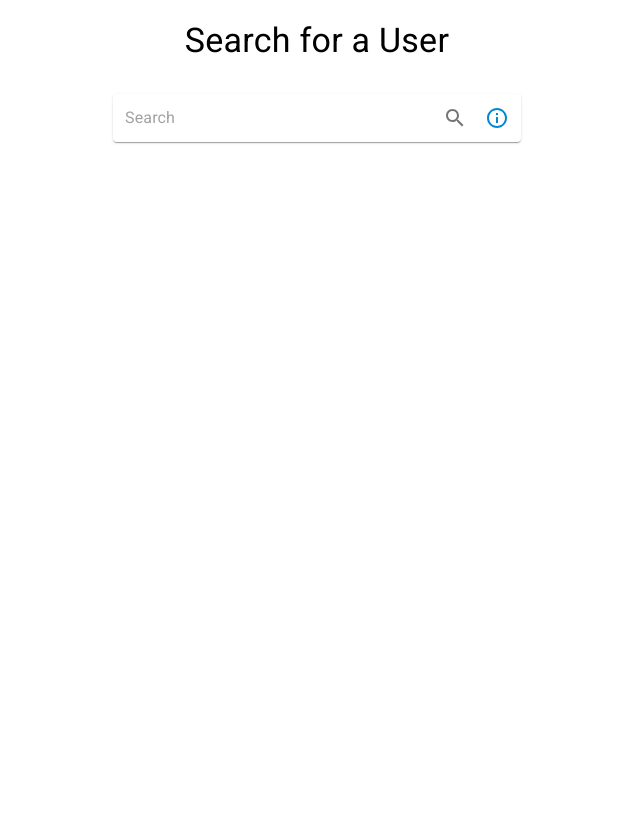
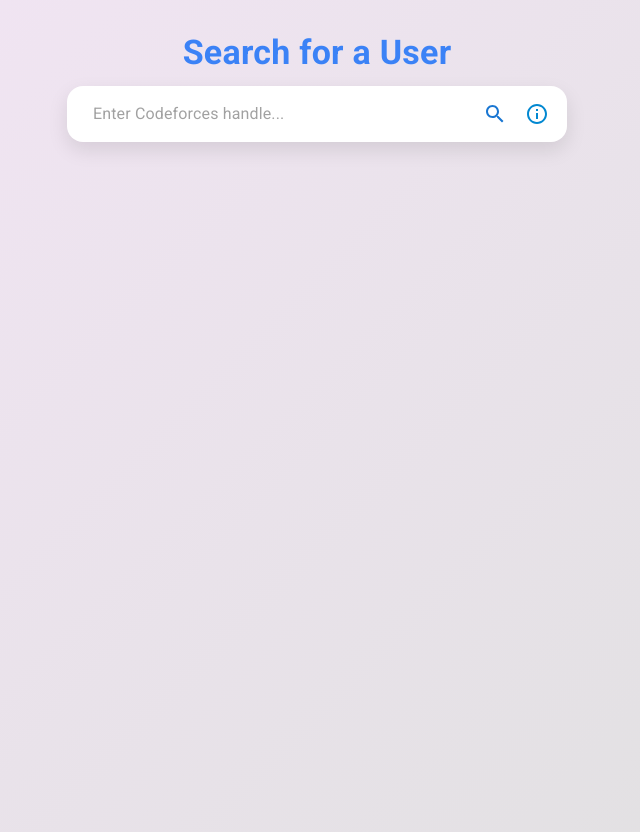
Before and after one commit to EngineerAnishSharma/Codeforces_Visualizer, a React (Create React App) app in the folder frontend/: page /single-user in a window 1280 px wide. Shown: the whole page, without its empty margins (323-963 px from the left). Before the commit the page ends 800 px from the top, so only its background shows below. Built offline with nearby package versions, Linux system fonts and the light colour scheme; no server answers.

Commit message:
single andcompare

```diff
--- a/frontend/src/App.jsx
+++ b/frontend/src/App.jsx
@@ -23,14 +23,19 @@
     </div>
   );
 }
-
 function SingleUser() {
   return (
-    <>
+    <div
+      style={{
+        minHeight: "100vh",
+        background: "linear-gradient(135deg, #f3e5f5, #e0e0e0)",
+        paddingBottom: "2rem",
+      }}
+    >
       <Search />
       <SplitScreen />
       <ExportAll />
-    </>
+    </div>
   );
 }
 
--- a/frontend/src/Component/Compare.jsx
+++ b/frontend/src/Component/Compare.jsx
@@ -1,9 +1,9 @@
 import React, { useState, useEffect, useRef } from 'react';
 import axios from 'axios';
 import { Alert, AlertTitle } from '@material-ui/lab';
-import { Grid, Button, TextField} from '@material-ui/core';
+import { Grid, Button, TextField } from '@material-ui/core';
 
-import { CompareUserInfo, CompareContestInfo, CompareContestRatingGraph, CompareProblemIndexGraph, CompareProblemRatingGraph, CompareSubmissionsGraph, CompareCommonContestsChart, CompareCommonContestsTable} from '../Compare';
+import { CompareUserInfo, CompareContestInfo, CompareContestRatingGraph, CompareProblemIndexGraph, CompareProblemRatingGraph, CompareSubmissionsGraph, CompareCommonContestsChart, CompareCommonContestsTable } from '../Compare';
 import styles from './Compare.module.css';
 
 const Compare = () => {
@@ -37,7 +37,7 @@
     function renderData() {
 
         // if(userInfo1 && username1 === userInfo1.handle && userInfo2 && username2 === userInfo2.handle){
-        if(userInfo1 && userInfo2){
+        if (userInfo1 && userInfo2) {
             return (
                 <>
                     <div className={styles.narrowOuter}>
@@ -148,19 +148,28 @@
             setUserSubmissions2(user2);
         }
 
-        if(username1 !== '' && username2 !== ''){
+        if (username1 !== '' && username2 !== '') {
             fetchData();
         }
 
     }, [username1, username2]);
 
     return (
-        <div>
-            <form className={styles.form} noValidate autoComplete="on" onSubmit={handleSubmit} >
+        <div
+            style={{
+                minHeight: '100vh',
+                background: 'linear-gradient(135deg, #e3f2fd, #fce4ec)', // pastel blue to pink
+                paddingBottom: '2rem',
+                paddingTop: '2rem',
+            }}
+        >
+            <h1 style={{ textAlign: 'center', color: '#4a148c', marginBottom: '1.5rem', fontWeight: 600 }}>
+                Compare Codeforces Users
+            </h1>
+            <form className={styles.form} noValidate autoComplete="on" onSubmit={handleSubmit}>
                 <div className={styles.flexContainer}>
                     <TextField
                         className={styles.textInput}
-                        //onChange={(e) => setCurrname1(e.target.value)}
                         label="Codeforces Username 1"
                         variant="outlined"
                         color="primary"
@@ -169,7 +178,6 @@
                     />
                     <TextField
                         className={styles.textInput}
-                        //onChange={(e) => setCurrname2(e.target.value)}
                         label="Codeforces Username 2"
                         variant="outlined"
                         color="primary"
@@ -181,13 +189,22 @@
                         type="submit"
                         color="secondary"
                         variant="contained"
-                    > Submit </Button>
+                    >
+                        Compare
+                    </Button>
                 </div>
+            </form>
 
-            </form>
-            {(username1 !== '' && username2 !== '') ? (error ? renderError() : (username1===username2) ? renderWarning() : renderData()) : null}
+            {(username1 !== '' && username2 !== '')
+                ? (error
+                    ? renderError()
+                    : (username1 === username2)
+                        ? renderWarning()
+                        : renderData())
+                : null}
         </div>
-    )
+    );
+
 }
 
 export default Compare;
--- a/frontend/src/Component/Search.jsx
+++ b/frontend/src/Component/Search.jsx
@@ -1,8 +1,17 @@
 import React, { useContext, useState } from 'react';
-import { Box, IconButton, InputBase, Paper, Popover, Typography } from '@mui/material';
+import {
+  Box,
+  IconButton,
+  InputBase,
+  Paper,
+  Popover,
+  Typography,
+  useTheme,
+  useMediaQuery
+} from '@mui/material';
 import SearchIcon from '@mui/icons-material/Search';
+import InfoOutlinedIcon from '@mui/icons-material/InfoOutlined';
 import SearchContext from '../Context/SearchContext';
-import InfoOutlinedIcon from '@mui/icons-material/InfoOutlined';
 
 const AlertMessage = () => {
   const [anchorEl, setAnchorEl] = useState(null);
@@ -38,7 +47,9 @@
         }}
       >
         <Box sx={{ p: 2 }}>
-                    <Typography>Please refresh the page and try again if the data doesn't appear.</Typography>
+          <Typography variant="body2">
+            Please refresh the page and try again if the data doesn't appear.
+          </Typography>
         </Box>
       </Popover>
     </div>
@@ -48,6 +59,8 @@
 const Search = () => {
   const { setSearchValue } = useContext(SearchContext);
   const [inputValue, setInputValue] = useState('');
+  const theme = useTheme();
+  const isMobile = useMediaQuery(theme.breakpoints.down('sm'));
 
   const handleInputChange = (event) => {
     setInputValue(event.target.value);
@@ -55,44 +68,57 @@
 
   const handleSubmit = (event) => {
     event.preventDefault();
-        setSearchValue(inputValue);
+    if (inputValue.trim()) {
+      setSearchValue(inputValue.trim());
       setInputValue('');
+    }
   };
 
   return (
-        <>
-            <div style={{ display: 'flex', justifyContent: 'center', marginTop: '20px' }}>
-                <Typography variant="h4" component="h1" gutterBottom>
+    <Box
+      sx={{
+        px: 2,
+        py: 4,
+        display: 'flex',
+        flexDirection: 'column',
+        alignItems: 'center',
+      }}
+    >
+      <Typography
+        variant={isMobile ? 'h5' : 'h4'}
+        component="h1"
+        gutterBottom
+        sx={{ fontWeight: 'bold', color: '#3b82f6' }}
+      >
         Search for a User
       </Typography>
-            </div>
-            <div style={{ display: 'flex', justifyContent: 'center', marginTop: '20px' }}>
-                <form onSubmit={handleSubmit}>
+
+      <form onSubmit={handleSubmit} style={{ width: '100%', maxWidth: 500 }}>
         <Paper
-                        component="div"
+          elevation={4}
           sx={{
-                            p: '2px 4px',
+            p: '6px 10px',
             display: 'flex',
             alignItems: 'center',
-                            width: 400,
+            borderRadius: '1rem',
+            background: 'white',
+            boxShadow: '0 8px 20px rgba(0,0,0,0.1)',
           }}
         >
           <InputBase
-                            sx={{ ml: 1, flex: 1 }}
-                            placeholder="Search"
-                            inputProps={{ 'aria-label': 'search' }}
+            sx={{ ml: 2, flex: 1 }}
+            placeholder="Enter Codeforces handle..."
+            inputProps={{ 'aria-label': 'search codeforces user' }}
             value={inputValue}
             onChange={handleInputChange}
           />
           <IconButton type="submit" sx={{ p: '10px' }} aria-label="search">
-                            <SearchIcon />
+            <SearchIcon color="primary" />
           </IconButton>
           <AlertMessage />
         </Paper>
       </form>
-            </div>
-        </>
-
+    </Box>
   );
 };
 
```
Lines whose indentation alone changed are shown as unchanged.
